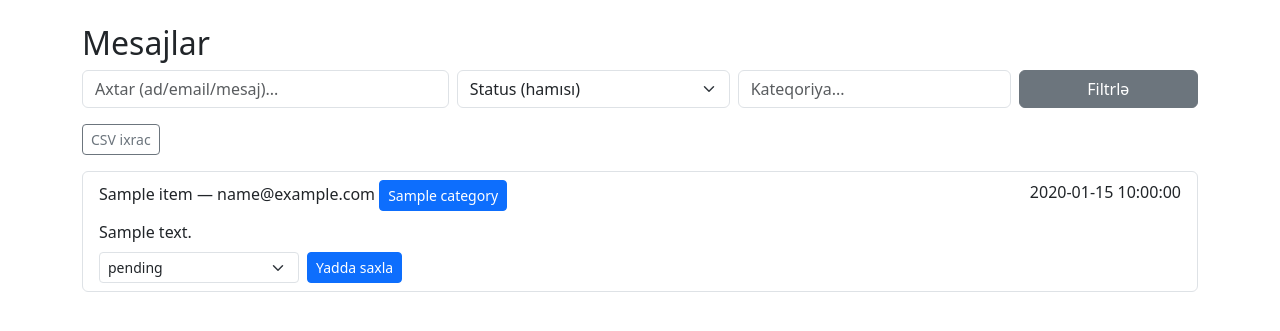
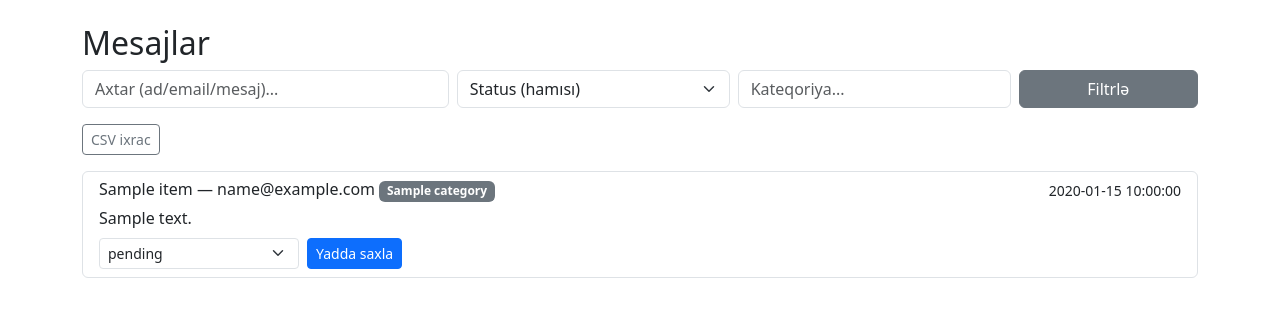
Before and after one commit to farid002/CampusLink, a Flask app: template templates/feedback/admin_list.html in a window 1280 px wide. Shown: the part 56-387 px from the top of the page. Run offline with Flask 3, Linux system fonts and the light colour scheme; the template is opened without the code that fills it: most values are stand-ins (such as "Sample title", 1, 10 or a date in 2020).

Commit message:
Update admin_list.html

```diff
--- a/templates/feedback/admin_list.html
+++ b/templates/feedback/admin_list.html
@@ -32,8 +32,8 @@
     {% for it in items %}
       <div class="list-group-item">
         <div class="d-flex w-100 justify-content-between">
-          <h6 class="mb-1">{{ it["name"] }} — {{ it["email"] }} <button class="btn btn-sm btn-primary" >{{ it["category"] }}</button></h6>
-          <p>{{ it["created_at"] }}</p>
+          <h6 class="mb-1">{{ it["name"] }} — {{ it["email"] }} <span class="badge bg-secondary">{{ it["category"] }}</span></h6>
+          <small>{{ it["created_at"] }}</small>
         </div>
         <p class="mb-1" style="white-space: pre-wrap;">{{ it["message"] }}</p>
 
```
